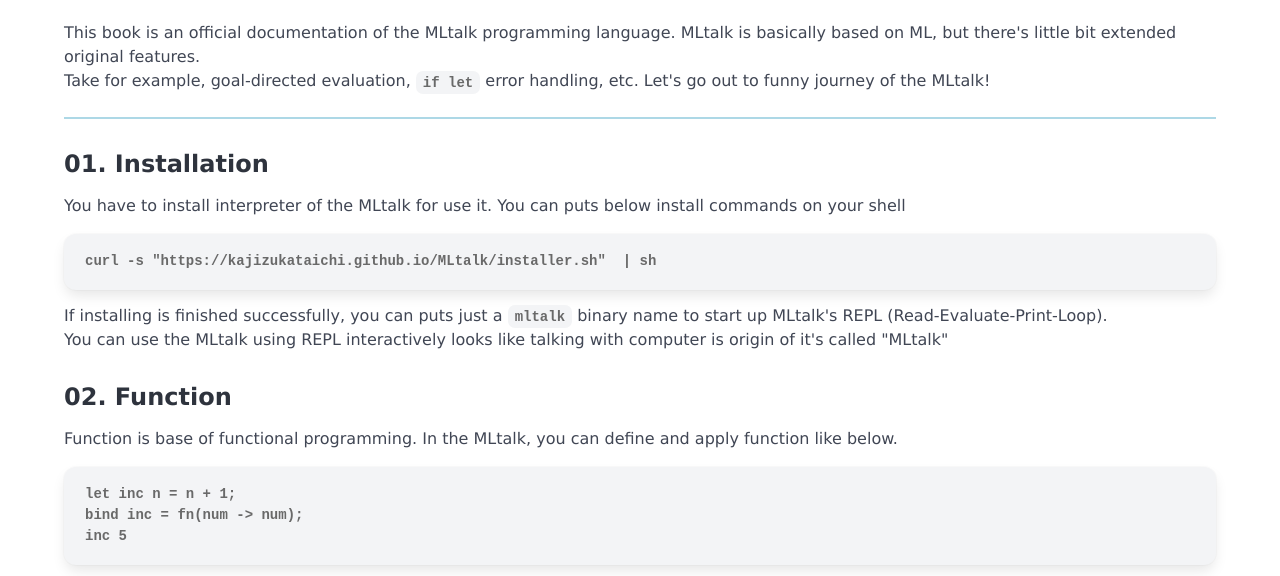
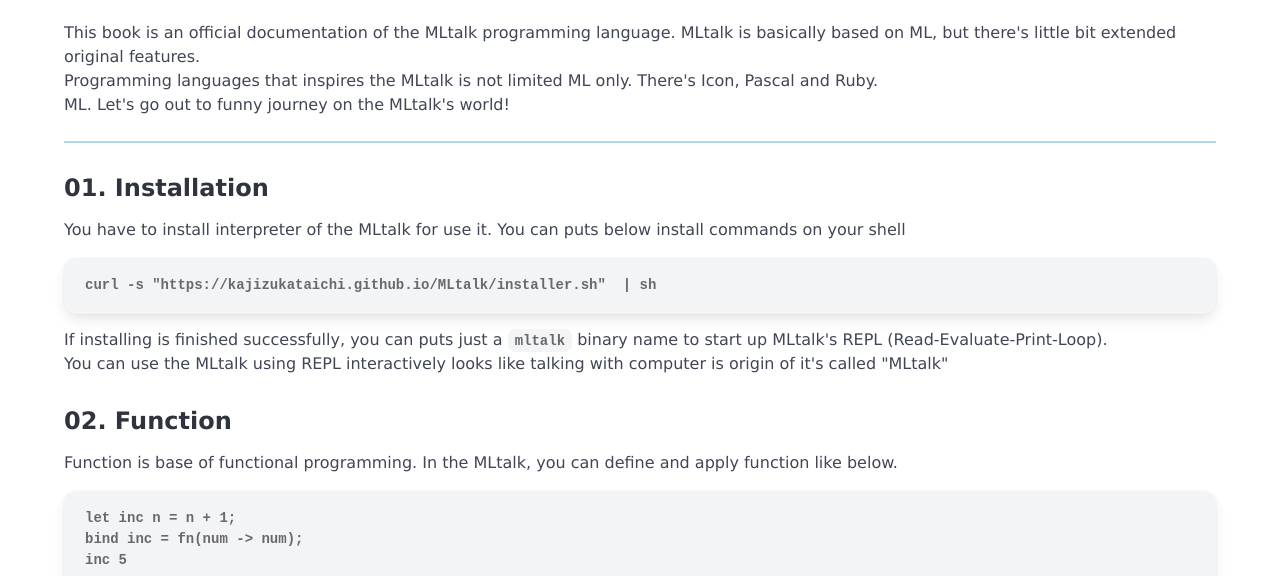
Before and after one commit to KajizukaTaichi/MLtalk, a plain HTML site: page docs/book.html in a window 1280 px wide. Shown: the part 185-761 px from the top of the page. Drawn offline with nearby package versions, Linux system fonts and the light colour scheme.

Commit message:
Update book.html

```diff
--- a/docs/book.html
+++ b/docs/book.html
@@ -45,10 +45,10 @@
                 <p>
                     This book is an official documentation of the MLtalk
                     programming language. MLtalk is basically based on ML, but
-                    there's little bit extended original features. <br />Take
-                    for example, goal-directed evaluation,
-                    <code>if let</code> error handling, etc. Let's go out to
-                    funny journey of the MLtalk!
+                    there's little bit extended original features. <br />
+                    Programming languages that inspires the MLtalk is not
+                    limited ML only. There's Icon, Pascal and Ruby. <br />ML.
+                    Let's go out to funny journey on the MLtalk's world!
                 </p>
                 <hr />
 
```
